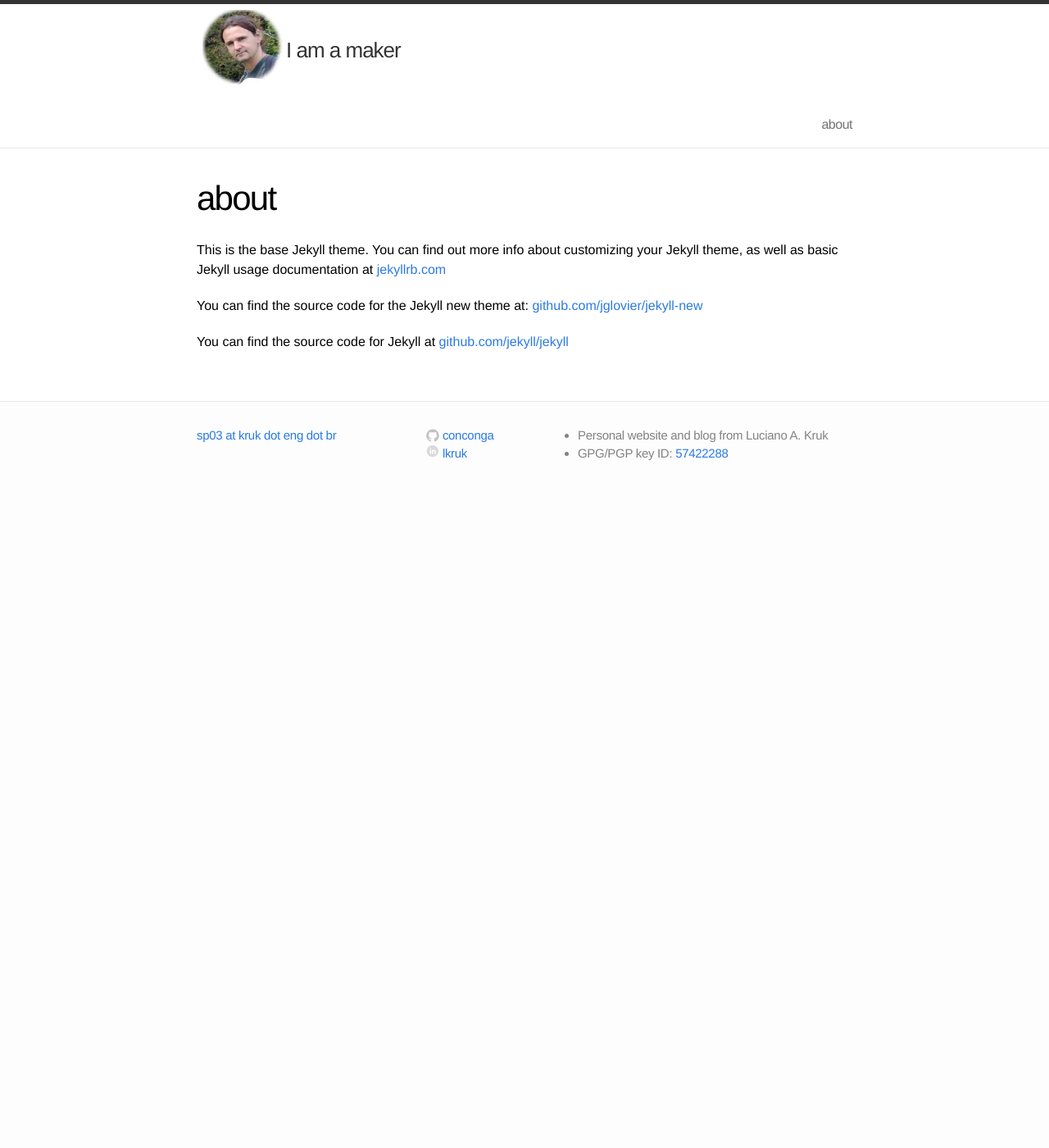
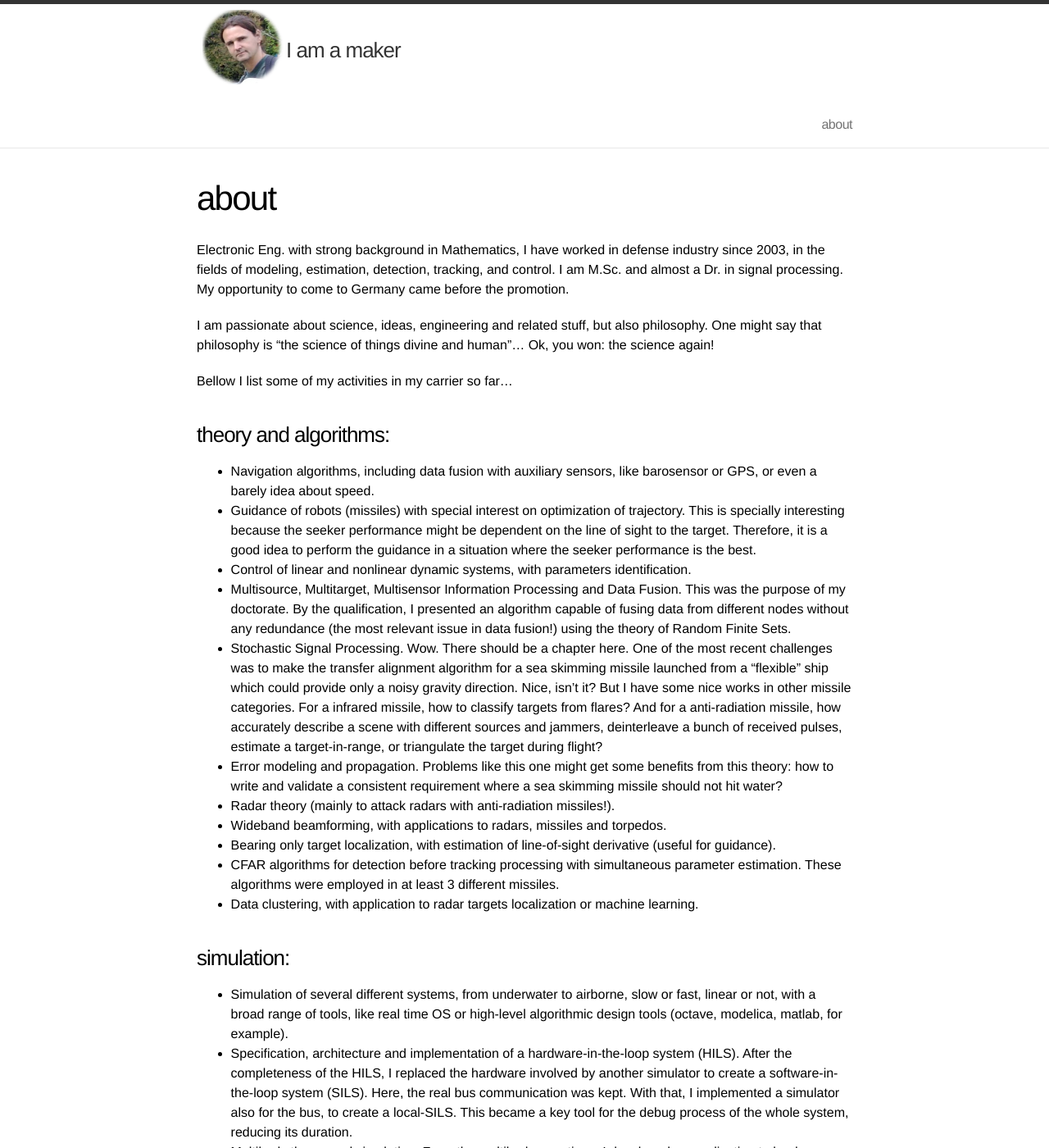
Before and after one commit to conconga/website-kruk.eng.br, a Jekyll site: the page built from blog_lu/about.md, in a window 1280 px wide and 1400 px high. Shown: the whole window at 82% size. Built offline with Jekyll 4.4.1, drawn with Linux system fonts in a browser that asks for light colours; some of the changed text lies outside the part shown.

Commit message:
resumo do cv

```diff
--- a/blog_lu/about.md
+++ b/blog_lu/about.md
@@ -6,8 +6,88 @@ photo: /images/avatar_kruk_1.png
 phrase: I am a maker
 ---
 
-This is the base Jekyll theme. You can find out more info about customizing your Jekyll theme, as well as basic Jekyll usage documentation at [jekyllrb.com](http://jekyllrb.com/)
+Electronic Eng. with strong background in Mathematics, I have worked in defense
+industry since 2003, in the fields of modeling, estimation, detection,
+tracking, and control. I am M.Sc. and almost a Dr. in signal processing. My
+opportunity to come to Germany came before the promotion.
 
-You can find the source code for the Jekyll new theme at: [github.com/jglovier/jekyll-new](https://github.com/jglovier/jekyll-new)
+I am passionate about science, ideas, engineering and related stuff, but also
+philosophy. One might say that philosophy is "the science of things divine and
+human"... Ok, you won: the science again!
 
-You can find the source code for Jekyll at [github.com/jekyll/jekyll](https://github.com/jekyll/jekyll)
+Bellow I list some of my activities in my carrier so far...
+
+<h3>theory and algorithms:</h3>
+
+- Navigation algorithms, including data fusion with auxiliary sensors, like
+barosensor or GPS, or even a barely idea about speed.
+- Guidance of robots (missiles) with special interest on optimization of
+trajectory. This is specially interesting because the seeker performance might
+be dependent on the line of sight to the target. Therefore, it is a good idea
+to perform the guidance in a situation where the seeker performance is the
+best.
+- Control of linear and nonlinear dynamic systems, with parameters
+identification.
+- Multisource, Multitarget, Multisensor Information Processing and Data Fusion.
+This was the purpose of my doctorate. By the qualification, I presented an
+algorithm capable of fusing data from different nodes without any redundance
+(the most relevant issue in data fusion!) using the theory of Random Finite
+Sets.
+- Stochastic Signal Processing. Wow. There should be a chapter here. One of the
+most recent challenges was to make the transfer alignment algorithm for a sea
+skimming missile launched from a "flexible" ship which could provide only a
+noisy gravity direction. Nice, isn't it?  But I have some nice works in other
+missile categories. For a infrared missile, how to classify targets from
+flares? And for a anti-radiation missile, how accurately describe a scene with
+different sources and jammers, deinterleave a bunch of received pulses,
+estimate a target-in-range, or triangulate the target during flight?
+- Error modeling and propagation. Problems like this one might get some
+benefits from this theory: how to write and validate a consistent requirement
+where a sea skimming missile should not hit water?
+- Radar theory (mainly to attack radars with anti-radiation missiles!).
+- Wideband beamforming, with applications to radars, missiles and torpedos.
+- Bearing only target localization, with estimation of line-of-sight derivative
+(useful for guidance).
+- CFAR algorithms for detection before tracking processing with simultaneous
+parameter estimation. These algorithms were employed in at least 3 different
+missiles.
+- Data clustering, with application to radar targets localization or machine
+learning.
+
+<h3>simulation:</h3>
+
+- Simulation of several different systems, from underwater to airborne, slow or
+fast, linear or not, with a broad range of tools, like real time OS or
+high-level algorithmic design tools (octave, modelica, matlab, for example).
+- Specification, architecture and implementation of a hardware-in-the-loop
+system (HILS). After the completeness of the HILS, I replaced the hardware
+involved by another simulator to create a software-in-the-loop system (SILS).
+Here, the real bus communication was kept. With that, I implemented a simulator
+also for the bus, to create a local-SILS. This became a key tool for the debug
+process of the whole system, reducing its duration.
+- Multibody theory and simulation. From the multibody equations, I developed an
+application to load a system description from a XML file, and to simulate it.
+This application could become part of a simulator of a missile seeker with
+gimbals. The mathematical core of this simulation was redesigned, the equations
+where rearranged and simplified, everything was implemented in C, and I got a
+real-time simulator using just a XML file as input. Very versatile.
+
+<h3>work and tools:</h3>
+
+- Software development in accordance to DO-178B. Though I have done the training in
+Washington DC, I have not used in any particular project, so far .... :o)
+- Currently, I fluently build my simulations in Modelica, C/C++, Octave (Matlab-like),
+but Python/Numpy is on the way!
+- I played with some resources I had at home, like cellphone, laptop and desktop and
+build a cluster with them. I used Message Passing Interface (MPI) with Octave.
+- This topics are daily used, as if they were inside my personal toolbox:
+  - Statistical concepts and tools,
+  - Algebra,
+  - Mixture of Gaussians, EM-algorithm, etc
+  - Support Vector Machine, Principal Component Analysis, and variations, Neural Networks, and others.
+
+<h3>some more experience:</h3>
+
+I have worked in three countries so far: Brazil naturally, but also Germany
+(Munich, 2001) and USA (Seattle, also 2001). Currently, I live and work again
+in Germany (Hamburg).
```
